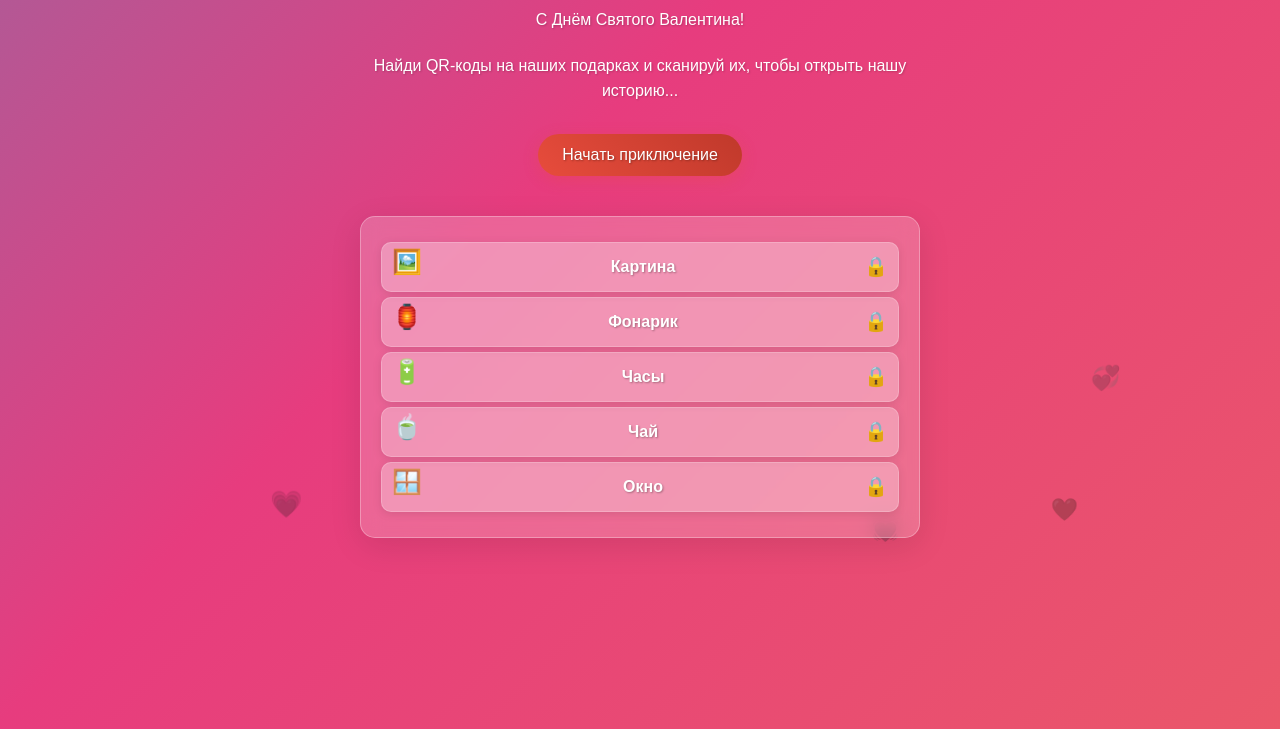
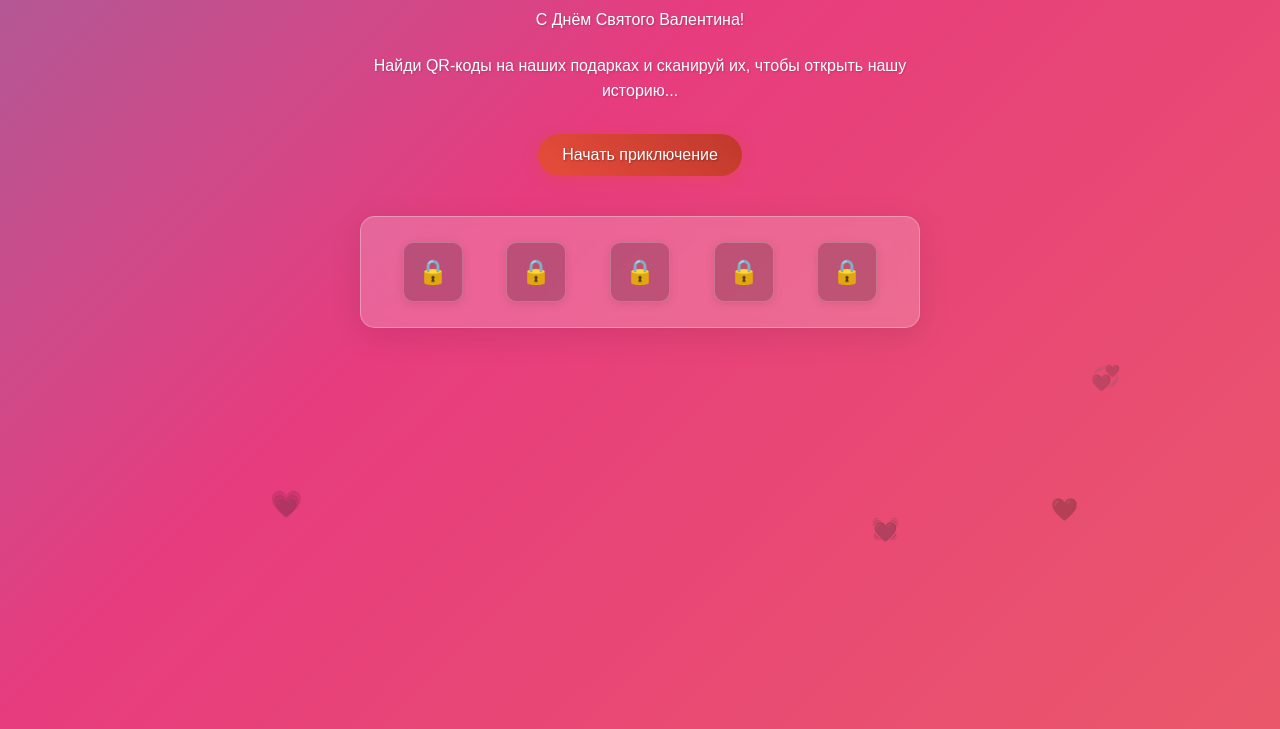
Before and after one commit to FinnPunk/Iloveyou, a plain HTML site: page index.html in a window 1280 px wide. Shown: the part 71-800 px from the top of the page. Drawn offline with nearby package versions, Linux system fonts and the light colour scheme.

Commit message:
ILOVEyoU

```diff
--- a/css/style.css
+++ b/css/style.css
@@ -185,40 +185,34 @@ p {
     backdrop-filter: blur(10px);
     border: 1px solid rgba(255,255,255,0.3);
     box-shadow: 0 8px 32px rgba(0,0,0,0.1);
+    display: flex;
+    justify-content: space-around;
+    align-items: center;
+    flex-wrap: wrap;
 }
 
 .gift-item {
+    width: 60px;
+    height: 60px;
+    margin: 5px;
+    background: rgba(0,0,0,0.2);
+    border-radius: 10px;
     display: flex;
     align-items: center;
-    justify-content: space-between;
-    padding: 10px;
-    margin: 5px 0;
-    background: rgba(255,255,255,0.3);
-    border-radius: 10px;
+    justify-content: center;
     box-shadow: 0 2px 10px rgba(0,0,0,0.1);
-    transition: all 0.3s ease;
     border: 1px solid rgba(255,255,255,0.2);
+    font-size: 2rem;
 }
 
 .gift-item:hover {
-    background: rgba(255,255,255,0.4);
+    background: rgba(0,0,0,0.3);
     transform: translateY(-2px);
     box-shadow: 0 4px 15px rgba(0,0,0,0.2);
 }
 
-.gift-icon {
+.status {
     font-size: 1.5rem;
-    animation: float 4s ease-in-out infinite;
-}
-
-.gift-name {
-    font-weight: bold;
-    color: white;
-    text-shadow: 1px 1px 2px rgba(0,0,0,0.3);
-}
-
-.status {
-    font-size: 1.2rem;
     animation: heartbeat 2s ease-in-out infinite;
 }
 
--- a/index.html
+++ b/index.html
@@ -24,29 +24,19 @@
             <!-- Карта прогресса -->
             <div class="progress-map">
                 <div class="gift-item">
-                    <span class="gift-icon">🖼️</span>
-                    <span class="gift-name">Картина</span>
-                    <span class="status" data-gift="picture">🔒</span>
+                    <span class="status" data-gift="picture">${this.gameProgress.picture ? '✅' : '🔒'}</span>
                 </div>
                 <div class="gift-item">
-                    <span class="gift-icon">🏮</span>
-                    <span class="gift-name">Фонарик</span>
-                    <span class="status" data-gift="lantern">🔒</span>
+                    <span class="status" data-gift="lantern">${this.gameProgress.lantern ? '✅' : '🔒'}</span>
                 </div>
                 <div class="gift-item">
-                    <span class="gift-icon">🔋</span>
-                    <span class="gift-name">Часы</span>
-                    <span class="status" data-gift="watch">🔒</span>
+                    <span class="status" data-gift="watch">${this.gameProgress.watch ? '✅' : '🔒'}</span>
                 </div>
                 <div class="gift-item">
-                    <span class="gift-icon">🍵</span>
-                    <span class="gift-name">Чай</span>
-                    <span class="status" data-gift="tea">🔒</span>
+                    <span class="status" data-gift="tea">${this.gameProgress.tea ? '✅' : '🔒'}</span>
                 </div>
                 <div class="gift-item">
-                    <span class="gift-icon">🪟</span>
-                    <span class="gift-name">Окно</span>
-                    <span class="status" data-gift="window">🔒</span>
+                    <span class="status" data-gift="window">${this.gameProgress.window ? '✅' : '🔒'}</span>
                 </div>
             </div>
         </div>
--- a/js/main.js
+++ b/js/main.js
@@ -131,10 +131,6 @@ class ValentineGame {
     }
 
     startFinalGame() {
-        // Проверяем, не запущена ли уже финальная игра
-        if (this.finalGameStarted) return;
-        this.finalGameStarted = true;
-
         // Показываем финальную игру
         this.showScreen('game-screen');
 
@@ -156,9 +152,6 @@ class ValentineGame {
         };
         localStorage.removeItem('gameProgress');
 
-        // Сбрасываем флаги
-        delete this.finalGameStarted;
-
         // Обновляем отображение
         this.updateProgressDisplay();
 
@@ -178,32 +171,50 @@ class ValentineGame {
     }
 
     updateProgressDisplay() {
-        Object.keys(this.gameProgress).forEach(gift => {
-            const statusElement = document.querySelector(`.status[data-gift="${gift}"]`);
-            if (this.gameProgress[gift]) {
-                statusElement.textContent = '✅';
-                statusElement.style.color = '#27ae60';
-            } else {
-                statusElement.textContent = '🔒';
-                statusElement.style.color = '#95a5a6';
-            }
-        });
+        const progressMap = document.querySelector('.progress-map');
+
+        // Проверяем, все ли игры пройдены
+        const allCompleted = Object.values(this.gameProgress).every(completed => completed);
+
+        if (allCompleted) {
+            // Показываем только одну кнопку "Любит - не любит"
+            progressMap.innerHTML = `
+                <button id="start-final-game" class="btn" style="margin: 20px auto; display: block; font-size: 1.2rem;">
+                    🌼 Запустить "Любит - не любит"
+                </button>
+            `;
+
+            document.getElementById('start-final-game').addEventListener('click', () => {
+                this.startFinalGame();
+            });
+        } else {
+            // Показываем обычную карту прогресса
+            progressMap.innerHTML = `
+                <div class="gift-item">
+                    <span class="status" data-gift="picture">${this.gameProgress.picture ? '✅' : '🔒'}</span>
+                </div>
+                <div class="gift-item">
+                    <span class="status" data-gift="lantern">${this.gameProgress.lantern ? '✅' : '🔒'}</span>
+                </div>
+                <div class="gift-item">
+                    <span class="status" data-gift="watch">${this.gameProgress.watch ? '✅' : '🔒'}</span>
+                </div>
+                <div class="gift-item">
+                    <span class="status" data-gift="tea">${this.gameProgress.tea ? '✅' : '🔒'}</span>
+                </div>
+                <div class="gift-item">
+                    <span class="status" data-gift="window">${this.gameProgress.window ? '✅' : '🔒'}</span>
+                </div>
+            `;
+        }
     }
 
     checkAllGamesCompleted() {
         const allCompleted = Object.values(this.gameProgress).every(completed => completed);
 
         if (allCompleted) {
-            // Проверяем, не запущена ли уже финальная игра
-            if (!this.finalGameStarted) {
-                // Через 2 секунды запускаем финальную игру
-                setTimeout(() => {
-                    this.showMessage('🎉 Поздравляю! Все игры пройдены! 🎉');
-                    setTimeout(() => {
-                        this.startFinalGame();
-                    }, 2000);
-                }, 1000);
-            }
+            // Обновляем отображение
+            this.updateProgressDisplay();
         }
     }
 
```
